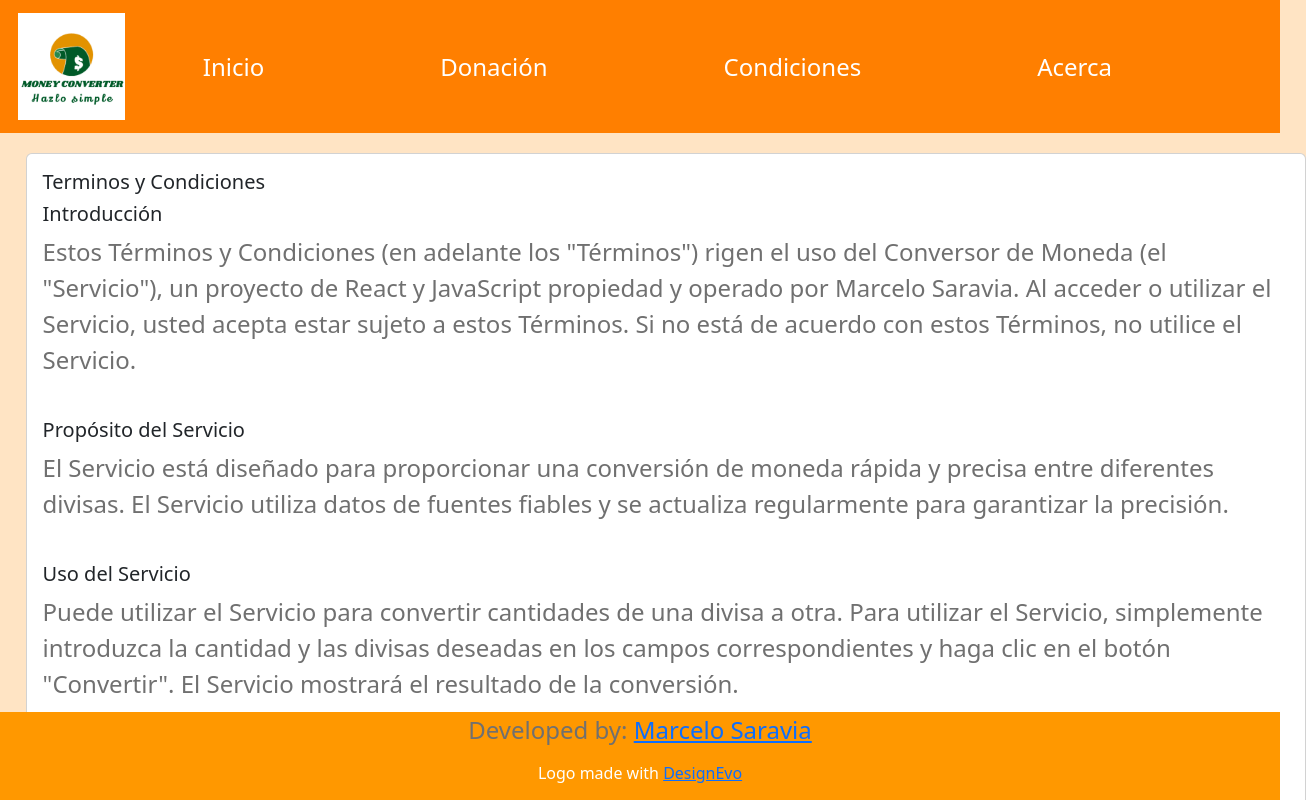
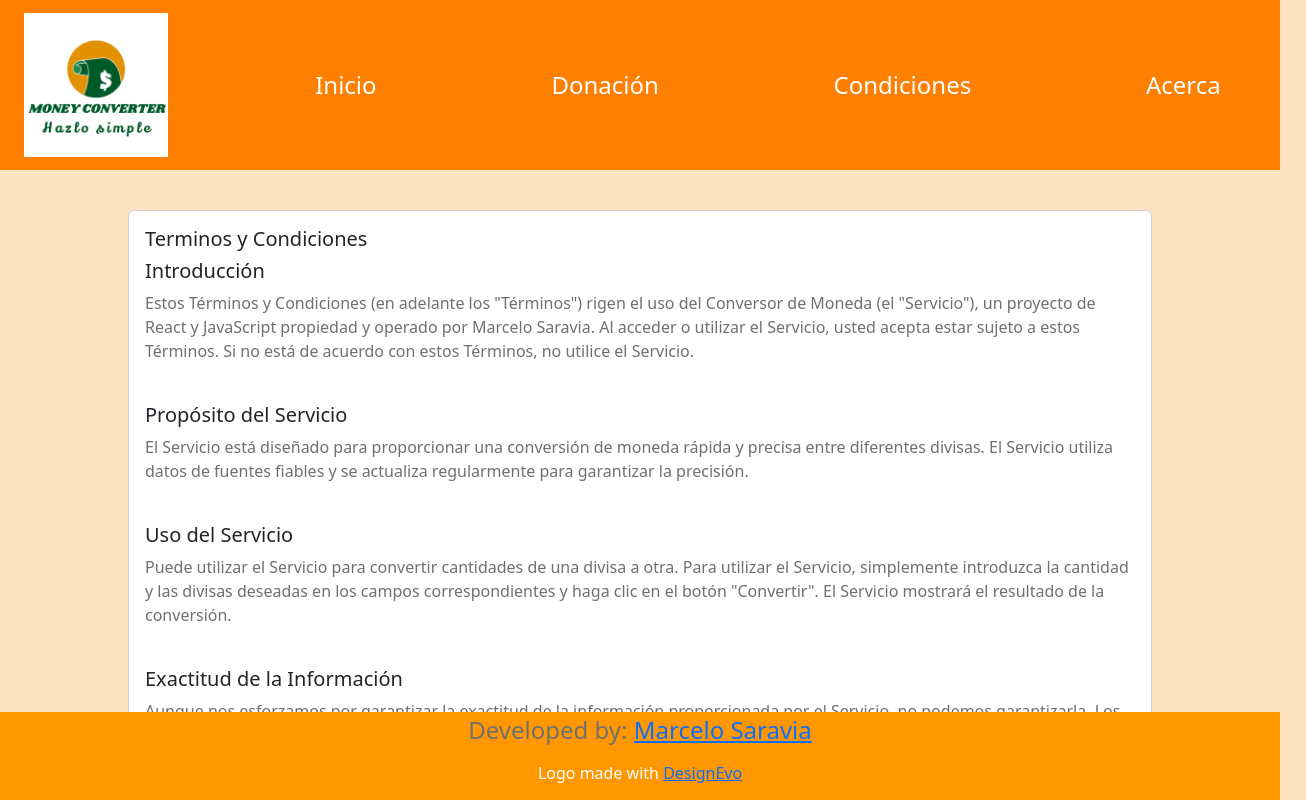
Before and after one commit to molinito/Conversor-reales-vs-dls-and-arg, a React (Create React App) app: page /terms-of-service in a window 1280 px wide. Shown: the top 800 px of the page, 1306 px wide, since content can reach past the window. Built offline with nearby package versions, Linux system fonts and the light colour scheme.

Commit message:
Más estilos responsivos corregidos

```diff
--- a/src/components/about/about.css
+++ b/src/components/about/about.css
@@ -29,7 +29,6 @@
     display: flex;
     margin-left: 10%;
     margin-right: 10%;
-    width: 100%;
   }
 }
 
--- a/src/components/home/home.css
+++ b/src/components/home/home.css
@@ -67,6 +67,7 @@ button:hover {
 /* Responsive styles */
 
 @media screen and (max-width: 768px) {
+
   h1 {
     font-size: 2rem;
   }
--- a/src/components/navbar/navbar.css
+++ b/src/components/navbar/navbar.css
@@ -7,7 +7,8 @@
 .navbar .nav-link {
   color: #fff;
   font-size: x-large;
-  margin-right: 10rem;
+  margin-right: 5%;
+  margin-left: 5%;
 }
 
 .navbar .nav-link:hover {
--- a/src/components/terms/terms.css
+++ b/src/components/terms/terms.css
@@ -1,16 +1,18 @@
-/* Estilos para pantallas de 1980px o menos */
+/* Estilos para pantallas de 1980px o menos
 @media (max-width: 1980px){
   .terms {
     margin-top: 20px;
     margin-bottom: 90px;
     display: flex;
-    margin-left: 10%;
-    margin-right: 10%;
+  }
+ .terms-card {
     width: 100%;
+    margin-left: 1%;
+    margin-right: 4%;
   }
 }
 
-/* Estilos para pantallas de 1440px o menos */
+/* Estilos para pantallas de 1440px o menos
 @media screen and (max-width: 1440px){
   .terms {
     margin-top: 20px;
@@ -22,7 +24,7 @@
 
 }
 
-/* Estilos para pantallas de 768px o menos */
+/* Estilos para pantallas de 768px o menos
 @media (max-width: 768px) {
   .terms {
     margin-top: 20px;
@@ -36,3 +38,67 @@
     margin-right: 4%;
   }
 }
+*/
+
+
+/* Estilos para pantallas grandes */
+@media (min-width: 1024px) {
+  .terms {
+    max-height: calc(100vh - 100px);
+    margin-top: 40px;
+    margin-bottom: 240px;
+  }
+
+  .terms-card {
+    width: 80%;
+    font-size: 16px;
+    margin-left: auto;
+    margin-right: auto;
+    margin-bottom: 20px;
+  }
+
+  .small-text {
+    font-size: 16px;
+  }
+}
+
+/* Estilos para pantallas medianas */
+@media (min-width: 768px) and (max-width: 1023px) {
+  .terms {
+    max-height: calc(100vh - 100px);
+    margin-top: 40px;
+    margin-bottom: 140px;
+
+  }
+
+  .terms-card {
+    width: 90%;
+    font-size: 14px;
+    margin-left: auto;
+    margin-right: auto;
+  }
+
+  .small-text {
+    font-size: 14px;
+  }
+}
+
+/* Estilos para pantallas pequeñas */
+@media (max-width: 767px) {
+  .terms {
+    max-height: calc(100vh - 100px);
+    margin-top: 40px;
+    margin-bottom: 500px;
+  }
+
+  .terms-card {
+    width: 90%;
+    font-size: 12px;
+    margin-left: auto;
+    margin-right: auto;
+  }
+
+  .small-text {
+    font-size: 12px;
+  }
+}
```
